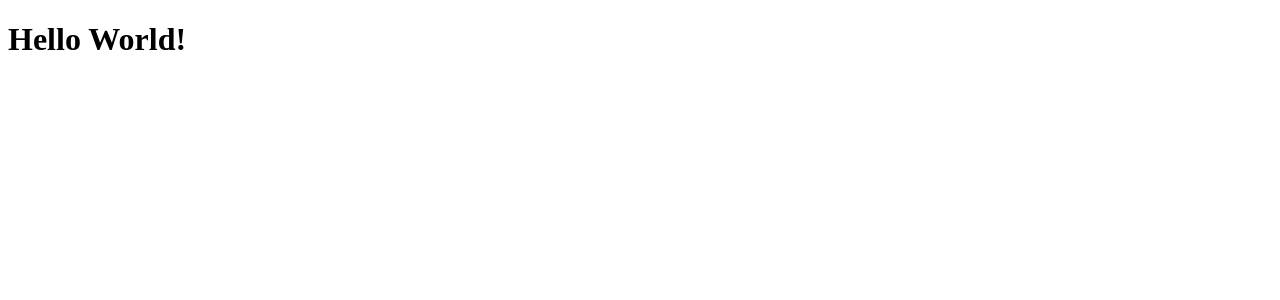
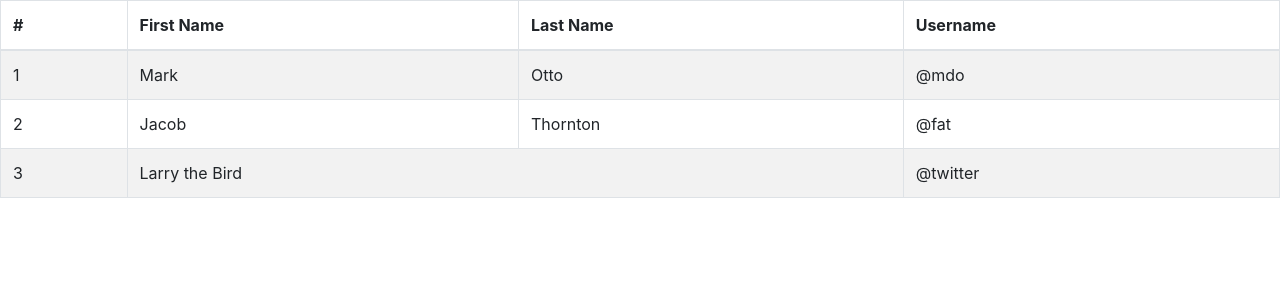
Before and after one commit to ivan-zhukouski/my-test-app, a React (Create React App) app: page / in a window 1280 px wide. Shown: the top 300 px of the page. Built offline with nearby package versions, Linux system fonts and the light colour scheme.

Commit message:
added fakebackend

```diff
--- /dev/null
+++ b/api/db.json
@@ -0,0 +1,35 @@
+{
+  "users": [{
+    "id": 1,
+    "firstName": "Bill",
+    "lastName": "Gates",
+    "email": "bill@microsoft.com"
+  },
+    {
+      "id": 2,
+      "firstName": "Mark",
+      "lastName": "Zuckerberg",
+      "email": "mark@facebook.com"
+    },
+    {
+      "id": 3,
+      "firstName": "Jeff",
+      "lastName": "Bezos",
+      "email": "jeff@amazon.com"
+    }
+  ],
+  "companies": [{
+    "id": 1,
+    "name": "Microsoft"
+  },
+    {
+      "id": 2,
+      "name": "Facebook"
+    },
+    {
+      "id": 3,
+      "name": "Amazon"
+    }
+  ]
+
+}
--- a/public/index.html
+++ b/public/index.html
@@ -9,6 +9,7 @@
       content="Web site created using create-react-app"
     />
     <title>React App</title>
+    <link rel="stylesheet" href="https://fonts.googleapis.com/css?family=Roboto:300,400,500,700&display=swap" />
   </head>
   <body>
     <div id="root"></div>
--- a/src/App.js
+++ b/src/App.js
@@ -1,12 +1,12 @@
 import  React, { Component } from 'react'
+import 'bootstrap/dist/css/bootstrap.css'
+import MainPage from './Components/MainPage'
 
 export default class App extends Component {
   render() {
     return(
         <>
-          <h1>
-            Hello World!
-          </h1>
+          <MainPage/>
         </>
     )
   }
--- /dev/null
+++ b/src/Components/MainPage.js
@@ -0,0 +1,40 @@
+import React, { Component } from 'react'
+import { Table } from "react-bootstrap";
+
+export default class MainPage extends Component {
+    render() {
+        return(
+            <div>
+                <Table striped bordered hover>
+                    <thead>
+                    <tr>
+                        <th>#</th>
+                        <th>First Name</th>
+                        <th>Last Name</th>
+                        <th>Username</th>
+                    </tr>
+                    </thead>
+                    <tbody>
+                    <tr>
+                        <td>1</td>
+                        <td>Mark</td>
+                        <td>Otto</td>
+                        <td>@mdo</td>
+                    </tr>
+                    <tr>
+                        <td>2</td>
+                        <td>Jacob</td>
+                        <td>Thornton</td>
+                        <td>@fat</td>
+                    </tr>
+                    <tr>
+                        <td>3</td>
+                        <td colSpan="2">Larry the Bird</td>
+                        <td>@twitter</td>
+                    </tr>
+                    </tbody>
+                </Table>
+            </div>
+        )
+    }
+}
```
Also changed, not shown: package.json (+6 -1 lines), 1 other file (tests, documents, lock files or other folders).
